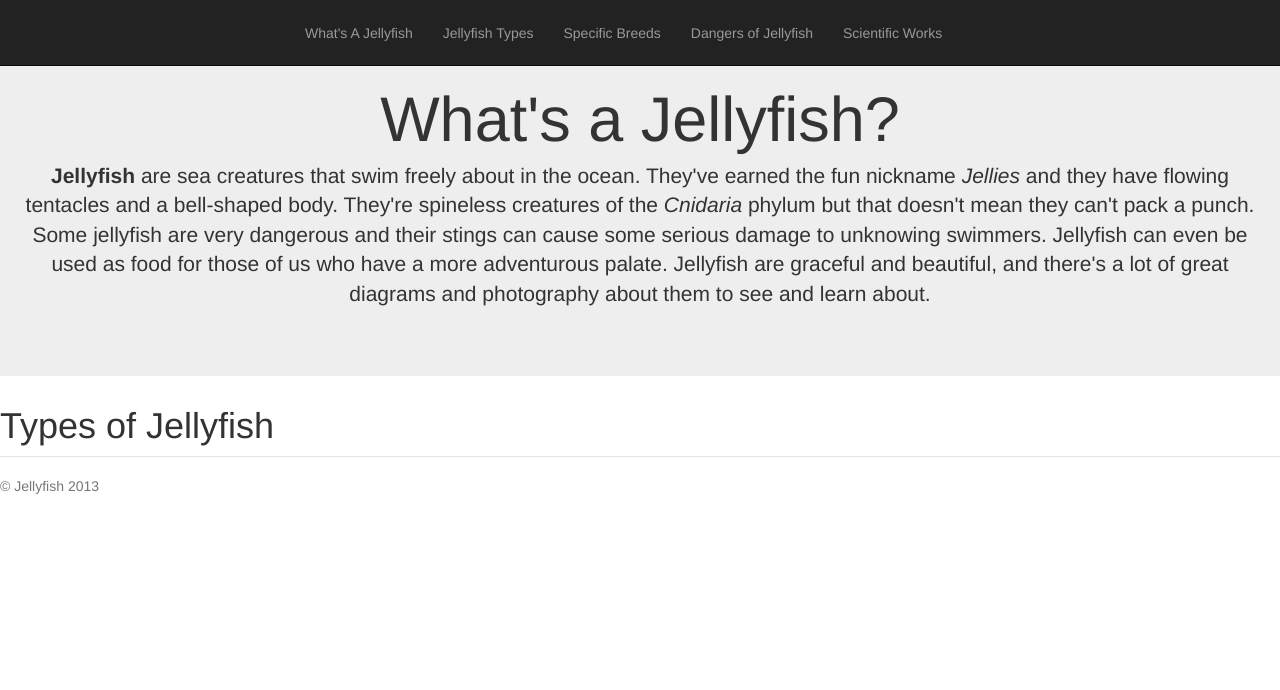
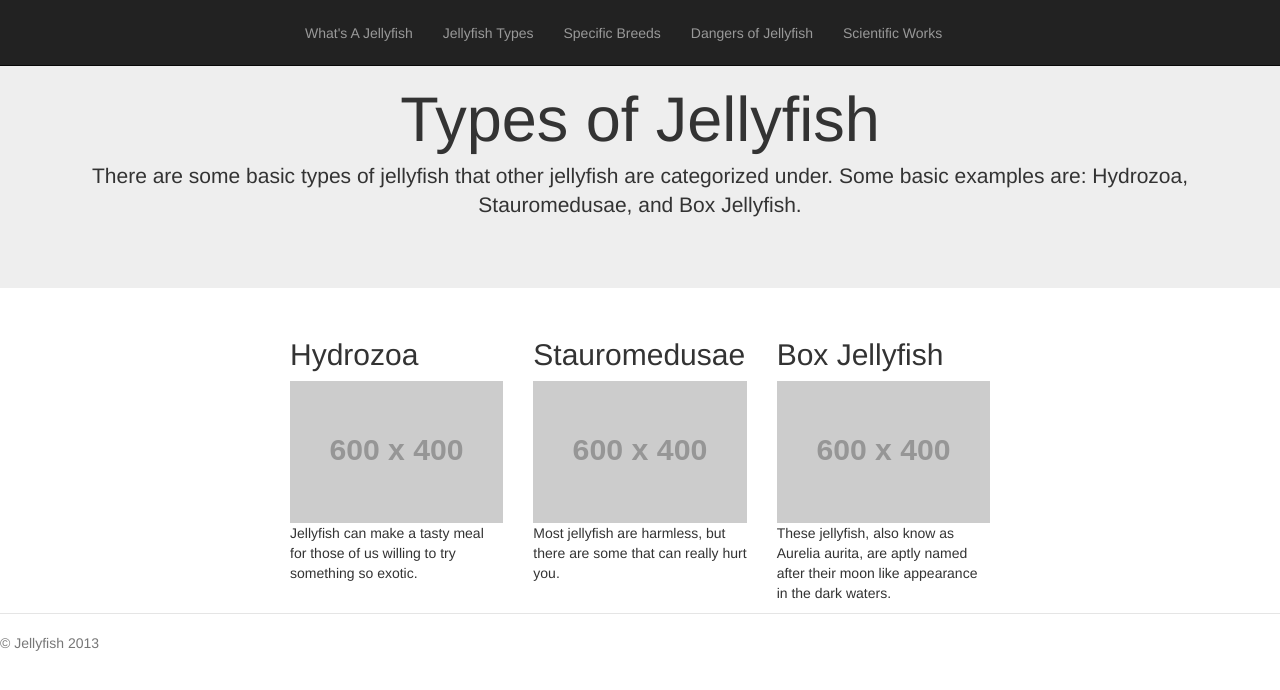
Before and after one commit to ngsabrina/large-data-website, a Jekyll site: the page built from types.html, in a window 1280 px wide. Shown: the top 690 px of the page. Built offline with Jekyll 4.4.1, drawn with Linux system fonts in a browser that asks for light colours.

Commit message:
added content to type page

```diff
--- a/types.html
+++ b/types.html
@@ -2,9 +2,23 @@
 layout: default
 ---
   <div class="jumbotron">
-        <h1>What's a Jellyfish?</h1>
-        <p class="lead"><strong>Jellyfish</strong> are sea creatures that swim freely about in the ocean. They've earned the fun nickname <em>Jellies</em> and they have flowing tentacles and a bell-shaped body. They're spineless creatures of the <em>Cnidaria</em> phylum but that doesn't mean they can't pack a punch. Some jellyfish are very dangerous and their stings can cause some serious damage to unknowing swimmers. Jellyfish can even be used as food for those of us who have a more adventurous palate. Jellyfish are graceful and beautiful, and there's a lot of great diagrams and photography about them to see and learn about. </p>
-       <!-- <p><a class="btn btn-lg btn-success" href="#">Sign up today</a></p> -->
+        <h1>Types of Jellyfish</h1>
+        <p class="lead">There are some basic types of jellyfish that other jellyfish are categorized under. Some basic examples are: Hydrozoa, Stauromedusae, and Box Jellyfish. </p>
       </div>
 
-<h1>Types of Jellyfish</h1>
+<div class="container">
+	   <div class="row">
+        <div class="col-lg-4">
+          <h2>Hydrozoa</h2>
+          <p><img src="http://placehold.it/600x400" class="flex-img" alt="Cooked Jellyfish">Jellyfish can make a tasty meal for those of us willing to try something so exotic. </p>
+        </div>
+        <div class="col-lg-4">
+          <h2>Stauromedusae</h2>
+          <p><img src="http://placehold.it/600x400" class="flex-img" alt="Jellyfish Sting on a Human Body">Most jellyfish are harmless, but there are some that can really hurt you. </p>
+       </div>
+        <div class="col-lg-4">
+          <h2>Box Jellyfish</h2>
+          <p><img src="http://placehold.it/600x400" class="flex-img" alt="A Moon Jellyfish">These jellyfish, also know as Aurelia aurita, are aptly named after their moon like appearance in the dark waters.</p>
+        </div>
+      </div>
+      </div>
```
